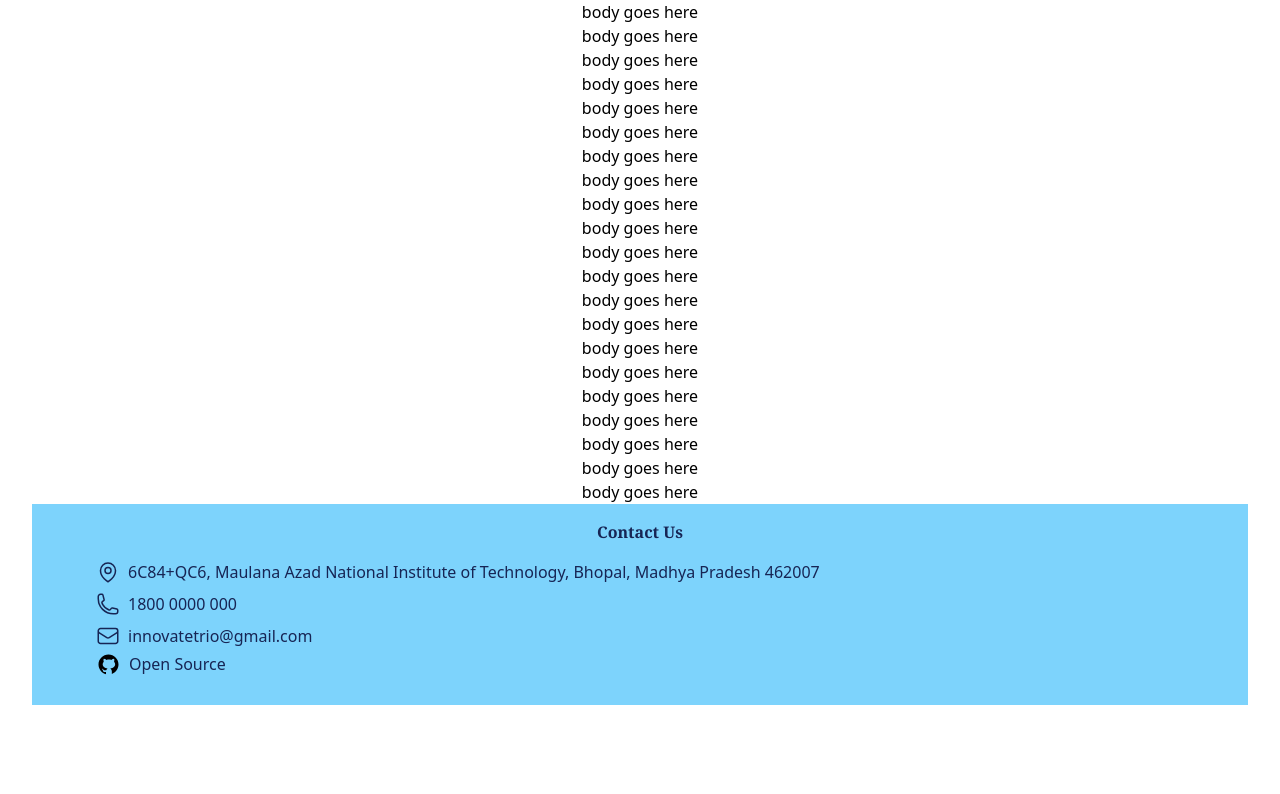
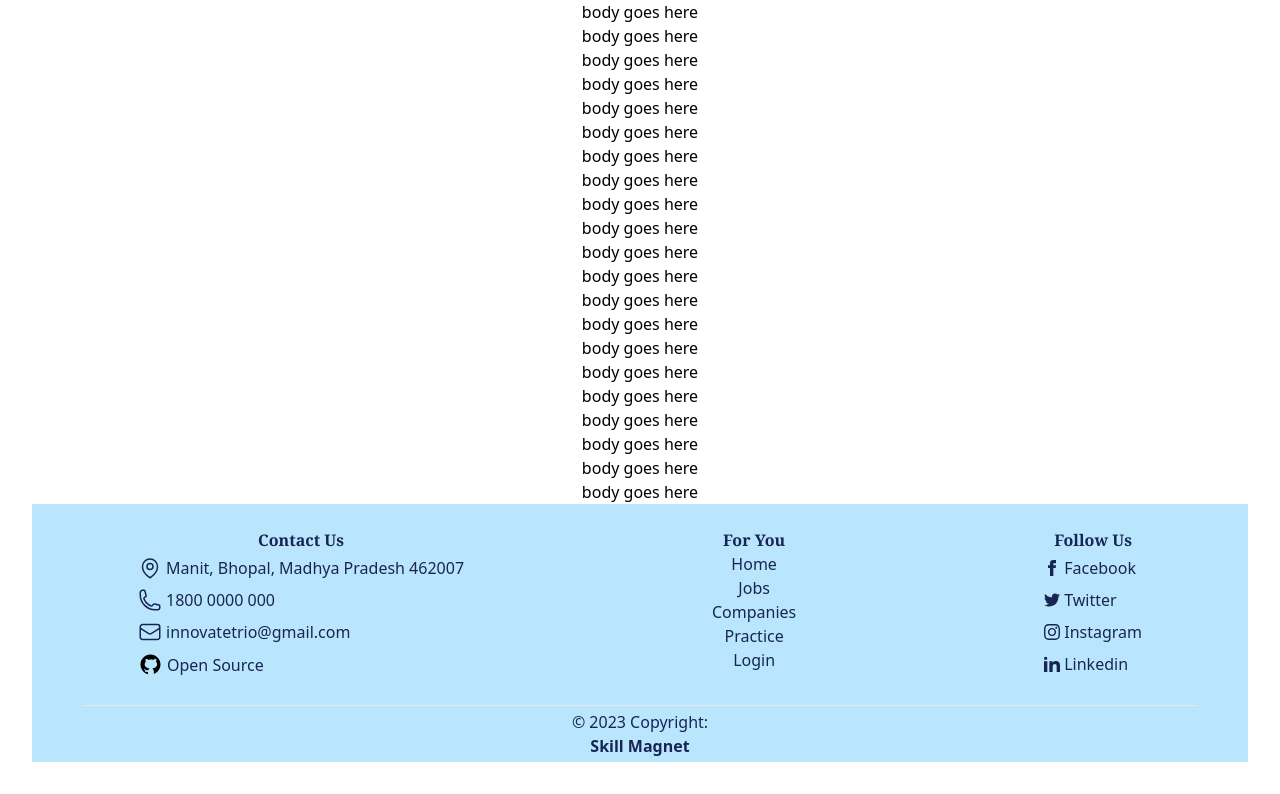
Before and after one commit to dixitudit/Corporate-Recruitment-System, a React (Vite) app in the folder Client/: page / in a window 1280 px wide. Shown: the part 920-1714 px from the top of the page. Before the commit the page ends 1657 px from the top, so only its background shows below. Built offline with nearby package versions, Linux system fonts and the light colour scheme.

Commit message:
footer edit

```diff
--- a/Client/src/components/Footer.jsx
+++ b/Client/src/components/Footer.jsx
@@ -1,41 +1,148 @@
+import { Link } from "react-router-dom";
 export default function Footer(){
 
     return (<>
-        <footer id="ContactUs" className="bg-sky-300 p-4 text-blue-950">
-            <span className="font-bold px-6 font-serif ">Contact Us</span>
-            <div className="md:items-center sm:px-12 px-4 py-3 ">
+        <footer id="ContactUs" className="bg-sky-200 text-blue-950 pr-[50px] pl-[50px]">
+
+            <div className="md:items-start max-md:text-center md:justify-between md:flex sm:px-12 px-4 py-4 ">
+                <div className="p-2">
+                    <span className="font-bold font-serif">Contact Us</span>
                     <ul>
                         <li className=" py-1">
-                        <a href="https://goo.gl/maps/mp27N3bQBSAXym4D7" rel="noreferrer" target="_blank" className="flex gap-2">
+                            <a href="https://goo.gl/maps/mp27N3bQBSAXym4D7" rel="noreferrer" target="_blank" >
+                                <p className="flex gap-1 items-center max-md:justify-center">
                                     <svg xmlns="http://www.w3.org/2000/svg" fill="none" viewBox="0 0 24 24" strokeWidth={1.5} stroke="currentColor" className="w-6 h-6 m-0">
                                         <path strokeLinecap="round" strokeLinejoin="round" d="M15 10.5a3 3 0 11-6 0 3 3 0 016 0z" />
                                         <path strokeLinecap="round" strokeLinejoin="round" d="M19.5 10.5c0 7.142-7.5 11.25-7.5 11.25S4.5 17.642 4.5 10.5a7.5 7.5 0 1115 0z" />
                                     </svg>
-                            <p>6C84+QC6, Maulana Azad National Institute of Technology, Bhopal, Madhya Pradesh 462007</p>
+
+                                    Manit, Bhopal, Madhya Pradesh 462007
+                                </p>
                             </a>
+
                         </li>
-                    <li className=" gap-2 py-1 flex">
+                        <li className="py-1">
+                            <p className="flex gap-1 items-center max-md:justify-center">
                                 <svg xmlns="http://www.w3.org/2000/svg" fill="none" viewBox="0 0 24 24" strokeWidth={1.5} stroke="currentColor" className="w-6 h-6">
                                     <path strokeLinecap="round" strokeLinejoin="round" d="M2.25 6.75c0 8.284 6.716 15 15 15h2.25a2.25 2.25 0 002.25-2.25v-1.372c0-.516-.351-.966-.852-1.091l-4.423-1.106c-.44-.11-.902.055-1.173.417l-.97 1.293c-.282.376-.769.542-1.21.38a12.035 12.035 0 01-7.143-7.143c-.162-.441.004-.928.38-1.21l1.293-.97c.363-.271.527-.734.417-1.173L6.963 3.102a1.125 1.125 0 00-1.091-.852H4.5A2.25 2.25 0 002.25 4.5v2.25z" />
                                 </svg>
-                        <p>1800 0000 000</p>
+                                1800 0000 000
+                            </p>
                         </li>
-                    <li className=" gap-2 flex py-1">
+                        <li className="py-1">
+                            <p className="flex gap-1 items-center max-md:justify-center">
                                 <svg xmlns="http://www.w3.org/2000/svg" fill="none" viewBox="0 0 24 24" strokeWidth={1.5} stroke="currentColor" className="w-6 h-6">
                                     <path strokeLinecap="round" strokeLinejoin="round" d="M21.75 6.75v10.5a2.25 2.25 0 01-2.25 2.25h-15a2.25 2.25 0 01-2.25-2.25V6.75m19.5 0A2.25 2.25 0 0019.5 4.5h-15a2.25 2.25 0 00-2.25 2.25m19.5 0v.243a2.25 2.25 0 01-1.07 1.916l-7.5 4.615a2.25 2.25 0 01-2.36 0L3.32 8.91a2.25 2.25 0 01-1.07-1.916V6.75" />
                                 </svg>
-                        <p>innovatetrio@gmail.com</p>
+                                innovatetrio@gmail.com
+                            </p>
                         </li>
-                    <li className="py1">
-                        <a href="https://github.com/dixitudit/Corporate-Recruitment-System" rel="noreferrer" target="_blank" className="gap-2 flex ">
+                        <li className="py-1">
+                            <a href="https://github.com/dixitudit/Corporate-Recruitment-System" rel="noreferrer" target="_blank">
+                            <p className="flex gap-1 items-center max-md:justify-center">
                                 <svg xmlns="http://www.w3.org/2000/svg" x="0px" y="0px" width="25" height="25" viewBox="0 0 30 30">
                                     <path d="M15,3C8.373,3,3,8.373,3,15c0,5.623,3.872,10.328,9.092,11.63C12.036,26.468,12,26.28,12,26.047v-2.051 c-0.487,0-1.303,0-1.508,0c-0.821,0-1.551-0.353-1.905-1.009c-0.393-0.729-0.461-1.844-1.435-2.526 c-0.289-0.227-0.069-0.486,0.264-0.451c0.615,0.174,1.125,0.596,1.605,1.222c0.478,0.627,0.703,0.769,1.596,0.769 c0.433,0,1.081-0.025,1.691-0.121c0.328-0.833,0.895-1.6,1.588-1.962c-3.996-0.411-5.903-2.399-5.903-5.098 c0-1.162,0.495-2.286,1.336-3.233C9.053,10.647,8.706,8.73,9.435,8c1.798,0,2.885,1.166,3.146,1.481C13.477,9.174,14.461,9,15.495,9 c1.036,0,2.024,0.174,2.922,0.483C18.675,9.17,19.763,8,21.565,8c0.732,0.731,0.381,2.656,0.102,3.594 c0.836,0.945,1.328,2.066,1.328,3.226c0,2.697-1.904,4.684-5.894,5.097C18.199,20.49,19,22.1,19,23.313v2.734 c0,0.104-0.023,0.179-0.035,0.268C23.641,24.676,27,20.236,27,15C27,8.373,21.627,3,15,3z"></path>
                                 </svg>
-                            <p>Open Source</p>
+                                Open Source
+                            </p>
                             </a>
                         </li>
                     </ul>
                 </div>
+                <div className="p-2">
+                    <span className="font-bold font-serif">For You</span>
+                    <ul >
+                        <li className="px-2">
+                            <Link to="/">Home</Link>
+                        </li>
+                        <li className="px-2">
+                            <Link to="/Jobs">Jobs</Link>
+                        </li>
+                        <li className="px-2">
+                            <Link to="/Companies">Companies</Link>
+                        </li>
+                        <li className="px-2">
+                            <Link to="/Practice">Practice</Link>
+                        </li>
+                        <li className="px-2">
+                            <Link to="/login">Login</Link>
+                        </li>
+                    </ul>
+                </div>
+                <div className="p-2">
+                    <span className="font-bold font-serif">Follow Us</span>
+                    <ul >
+                        <li className="py-1">
+                            <Link to="/404">
+                                <p className="flex gap-1 items-center max-md:justify-center">
+                                        <svg
+                                        xmlns="http://www.w3.org/2000/svg"
+                                        className="w-4 h-4 m-0"
+                                        fill="currentColor"
+                                        viewBox="0 0 24 24">
+                                        <path
+                                            d="M9 8h-3v4h3v12h5v-12h3.642l.358-4h-4v-1.667c0-.955.192-1.333 1.115-1.333h2.885v-5h-3.808c-3.596 0-5.192 1.583-5.192 4.615v3.385z" />
+                                        </svg>
+
+                                    Facebook
+
+                                </p>
+                            </Link>
+                        </li>
+                        <li className="py-1">
+                            <Link to="404" >
+                                <p className="flex gap-1  items-center max-md:justify-center">
+                                <svg
+                                xmlns="http://www.w3.org/2000/svg"
+                                className="h-4 w-4 m-0"
+                                fill="currentColor"
+                                viewBox="0 0 24 24">
+                                <path
+                                    d="M24 4.557c-.883.392-1.832.656-2.828.775 1.017-.609 1.798-1.574 2.165-2.724-.951.564-2.005.974-3.127 1.195-.897-.957-2.178-1.555-3.594-1.555-3.179 0-5.515 2.966-4.797 6.045-4.091-.205-7.719-2.165-10.148-5.144-1.29 2.213-.669 5.108 1.523 6.574-.806-.026-1.566-.247-2.229-.616-.054 2.281 1.581 4.415 3.949 4.89-.693.188-1.452.232-2.224.084.626 1.956 2.444 3.379 4.6 3.419-2.07 1.623-4.678 2.348-7.29 2.04 2.179 1.397 4.768 2.212 7.548 2.212 9.142 0 14.307-7.721 13.995-14.646.962-.695 1.797-1.562 2.457-2.549z" />
+                                </svg>
+                                Twitter
+                                </p>
+                            </Link>
+                        </li>
+                        <li className="py-1">
+                            <Link to="404" >
+                                <p className="flex gap-1 items-center max-md:justify-center">
+                                <svg
+                                xmlns="http://www.w3.org/2000/svg"
+                                className="h-4 w-4"
+                                fill="currentColor"
+                                viewBox="0 0 24 24">
+                                <path
+                                    d="M12 2.163c3.204 0 3.584.012 4.85.07 3.252.148 4.771 1.691 4.919 4.919.058 1.265.069 1.645.069 4.849 0 3.205-.012 3.584-.069 4.849-.149 3.225-1.664 4.771-4.919 4.919-1.266.058-1.644.07-4.85.07-3.204 0-3.584-.012-4.849-.07-3.26-.149-4.771-1.699-4.919-4.92-.058-1.265-.07-1.644-.07-4.849 0-3.204.013-3.583.07-4.849.149-3.227 1.664-4.771 4.919-4.919 1.266-.057 1.645-.069 4.849-.069zm0-2.163c-3.259 0-3.667.014-4.947.072-4.358.2-6.78 2.618-6.98 6.98-.059 1.281-.073 1.689-.073 4.948 0 3.259.014 3.668.072 4.948.2 4.358 2.618 6.78 6.98 6.98 1.281.058 1.689.072 4.948.072 3.259 0 3.668-.014 4.948-.072 4.354-.2 6.782-2.618 6.979-6.98.059-1.28.073-1.689.073-4.948 0-3.259-.014-3.667-.072-4.947-.196-4.354-2.617-6.78-6.979-6.98-1.281-.059-1.69-.073-4.949-.073zm0 5.838c-3.403 0-6.162 2.759-6.162 6.162s2.759 6.163 6.162 6.163 6.162-2.759 6.162-6.163c0-3.403-2.759-6.162-6.162-6.162zm0 10.162c-2.209 0-4-1.79-4-4 0-2.209 1.791-4 4-4s4 1.791 4 4c0 2.21-1.791 4-4 4zm6.406-11.845c-.796 0-1.441.645-1.441 1.44s.645 1.44 1.441 1.44c.795 0 1.439-.645 1.439-1.44s-.644-1.44-1.439-1.44z" />
+                                </svg>
+                                Instagram
+                                </p>
+                            </Link>
+                        </li>
+                        <li className="py-1">
+                            <Link to="404" >
+                            <p className="flex gap-1 items-center max-md:justify-center">
+                                <svg
+                                xmlns="http://www.w3.org/2000/svg"
+                                className="h-4 w-4 m-0"
+                                fill="currentColor"
+                                viewBox="0 0 24 24">
+                                <path
+                                    d="M4.98 3.5c0 1.381-1.11 2.5-2.48 2.5s-2.48-1.119-2.48-2.5c0-1.38 1.11-2.5 2.48-2.5s2.48 1.12 2.48 2.5zm.02 4.5h-5v16h5v-16zm7.982 0h-4.968v16h4.969v-8.399c0-4.67 6.029-5.052 6.029 0v8.399h4.988v-10.131c0-7.88-8.922-7.593-11.018-3.714v-2.155z" />
+                                </svg>
+                                Linkedin
+                                </p>
+                            </Link>
+                        </li>
+
+                    </ul>
+                </div>
+            </div>
+            <hr />
+            <div className="p-1 text-center">
+                <span>© 2023 Copyright:</span>
+                <p className="font-semibold">Skill Magnet</p>
+            </div>
         </footer>
     </>);
 }
```
Lines whose indentation alone changed are shown as unchanged.
